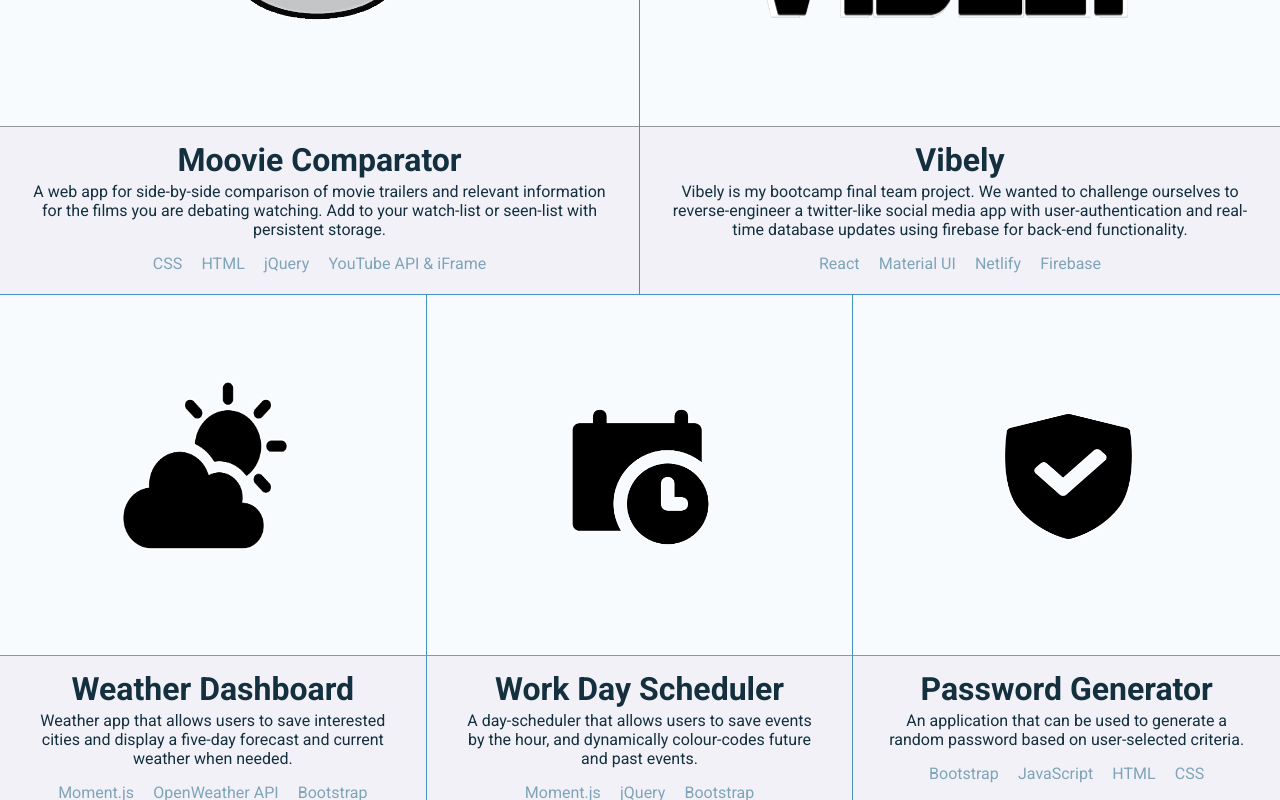
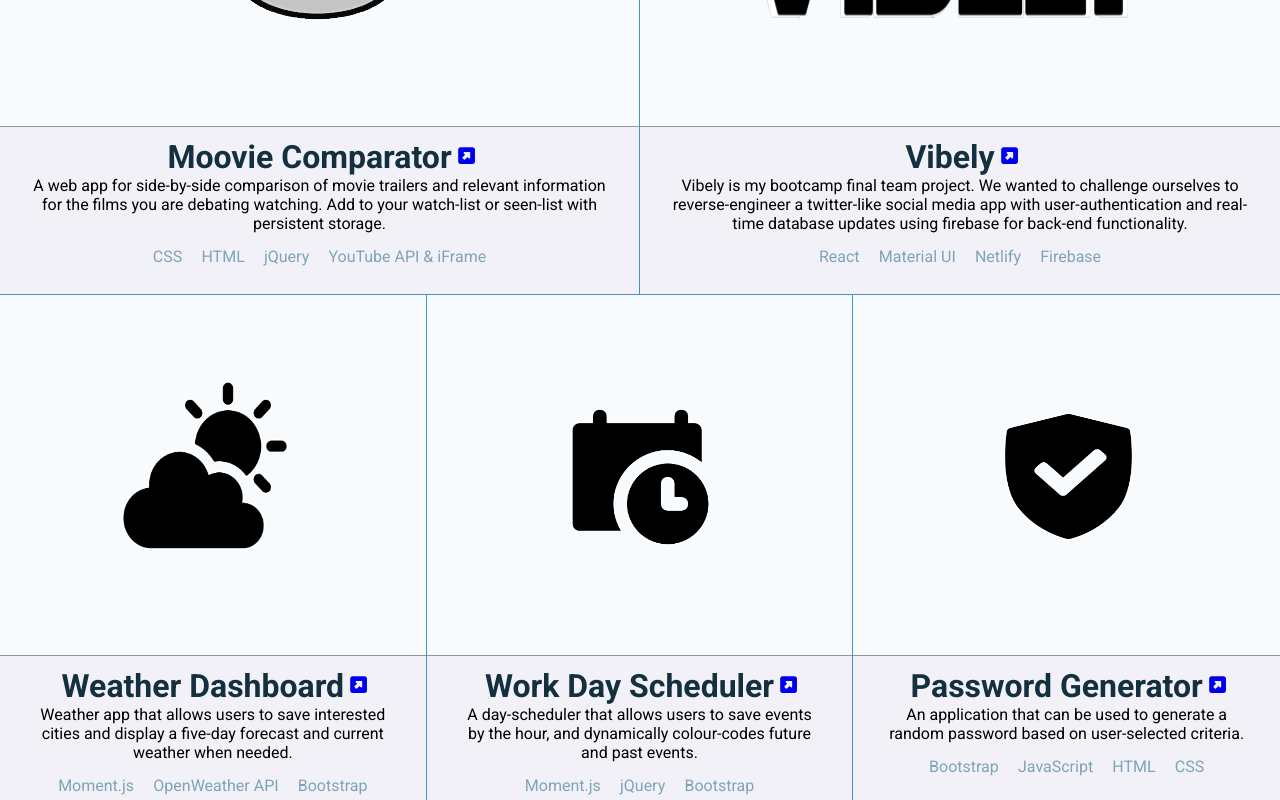
Before and after one commit to MattGaarder/portfolio, a React (Create React App) app: page / in a window 1280 px wide. Shown: the part 1020-1820 px from the top of the page. Built offline with nearby package versions, Linux system fonts and the light colour scheme; a web font is replaced by a local one.

Commit message:
adds visit icon to title-link and creates underline effect on title

```diff
--- a/src/components/ProjectCard/ProjectCard.css
+++ b/src/components/ProjectCard/ProjectCard.css
@@ -240,7 +240,7 @@
 
 } */
 
-.project1 .img-container:hover {
+/* .project1 .img-container:hover {
   background-image: url("https://media0.giphy.com/media/v1.Y2lkPTc5MGI3NjExNDdkNjkyN2FiNmMxODUzMTVkN2ExOWRiOTZhMzYyODkxYmMwMDBlNiZjdD1n/32AslOrbvFhGKaEO4Q/giphy.gif");
 }
 
@@ -266,7 +266,7 @@
 
 .project7 .img-container:hover {
   background-image: url("https://media4.giphy.com/media/v1.Y2lkPTc5MGI3NjExMGM3MDVmYTRiZDkyMDM4YmQ5OWQzNWUzMWY1NzA5MmRjYjA2Yjg5ZSZjdD1n/HbVX9TkQKmc0mOLV4C/giphy.gif");
-}
+} */
 
 .content {
   border-top: 1px solid rgb(146, 151, 152);
@@ -279,7 +279,9 @@
 }
 
 .title {
-  padding: 0.2rem
+  padding: 0.2rem;
+  display: inline;
+
 }
 
 .project1, .project2, .project7, .project6 {
@@ -326,6 +328,9 @@ button.next:hover {
 
 .text-content {
   color: var(--my-turquoise);
+  display: flex;
+  justify-content: center;
+  align-items: center;
 }
 
 .container:hover button {
@@ -333,15 +338,34 @@ button.next:hover {
 }
 
 .title-link {
+  position: relative;
   text-decoration: none;
   color: var(--my-turquoise)
 }
+
+.title-link::after {
+  content: '';
+  position: absolute;
+  bottom: 0;
+  left: 0;
+  width: 0;
+  height: 3px;
+  background: var(--my-turquoise);
+  transition: width 0.1s;
+}
+
 
 .title-link:visited {
   text-decoration: none;
   color: var(--my-turquoise)
 }
 
-.title-link:hover {
-  text-decoration: underline;
+.title-link:hover::after {
+  width: 100%; /* or any percentage you'd like for the underline width */
 }
+
+.visit-site {
+  display: inline;
+  font-size: larger;
+  padding-left: 0.2rem;
+}
--- a/src/components/ProjectCard/ProjectCard.js
+++ b/src/components/ProjectCard/ProjectCard.js
@@ -3,6 +3,7 @@ import "./ProjectCard.css";
 import { FontAwesomeIcon } from "@fortawesome/react-fontawesome";
 import { faGithubSquare } from "@fortawesome/free-brands-svg-icons";
 import { faArrowUpRightFromSquare } from "@fortawesome/free-solid-svg-icons";
+import { faSquareUpRight } from "@fortawesome/free-solid-svg-icons";
 
 import { useState } from "react";
 
@@ -29,7 +30,6 @@ function ProjectCard(props) {
   return (
     <>
       <div className={`project-container ${props.id}`}>
-        <a href={props.deployed} target="_blank" rel="noopener noreferrer">
           <div className="img-container">
             <button onClick={prevImage} className="prev"></button>
             <img
@@ -39,7 +39,6 @@ function ProjectCard(props) {
             />
             <button onClick={nextImage} className="next"></button>
           </div>
-        </a>
         <div className="content">
           <div className="text-content">
             <a
@@ -52,8 +51,11 @@ function ProjectCard(props) {
                 <strong>{props.title}</strong>
               </h1>
             </a>
-            <p className="description">{props.summary}</p>
+            <a href={props.deployed} target="_blank" rel="noopener noreferrer">
+              <FontAwesomeIcon className="visit-site" icon={faSquareUpRight} />
+            </a>
           </div>
+          <p className="description">{props.summary}</p>
           <div className="technologies">
             {props.technology.map((tech, index) => (
               <p key={index}>{tech}</p>
```
